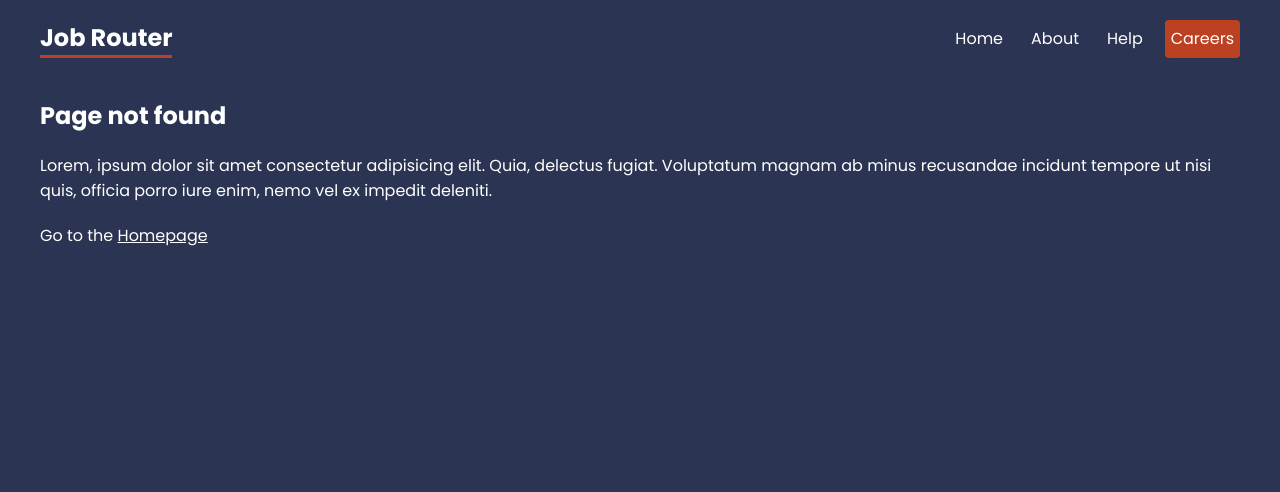
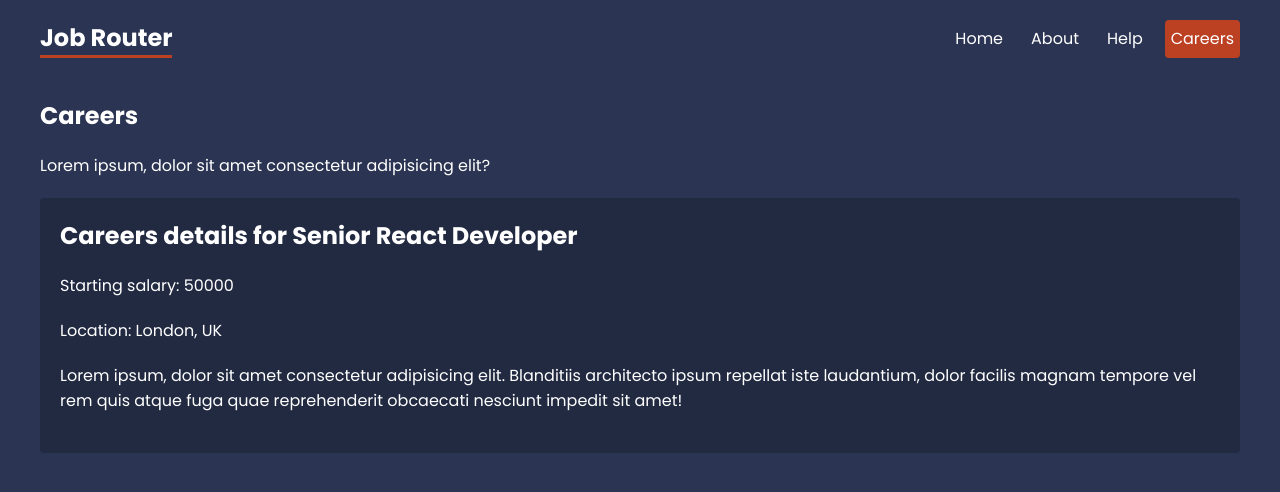
Before and after one commit to poju3185/react-job-router, a React (Create React App) app: page /careers/1 in a window 1280 px wide. Shown: the top 492 px of the page. Built offline with nearby package versions, Linux system fonts and the light colour scheme; data requests are answered from the project's data file.

Commit message:
Add career details page

```diff
--- a/src/App.js
+++ b/src/App.js
@@ -11,12 +11,15 @@
 import Faq from "./pages/help/Faq";
 import Contact from "./pages/help/Contact";
 import NotFound from "./pages/NotFound";
+import Careers, { careersLoader } from "./pages/careers/Careers";
+import CareerDetails, {
+  careerDetailsLoader,
+} from "./pages/careers/CareerDetails";
 
 // layouyts
 import RootLayout from "./layouts/RootLayout";
 import HelpLayout from "./layouts/HelpLayout";
 import CareersLayout from "./layouts/CareersLayout";
-import Careers, { careersLoader } from "./pages/careers/Careers";
 
 const router = createBrowserRouter(
   createRoutesFromElements(
@@ -30,6 +33,11 @@
 
       <Route path="careers" element={<CareersLayout />}>
         <Route index element={<Careers />} loader={careersLoader} />
+        <Route
+          path=":id"
+          element={<CareerDetails />}
+          loader={careerDetailsLoader}
+        />
       </Route>
       <Route path="*" element={<NotFound />} />
     </Route>
--- a/src/index.css
+++ b/src/index.css
@@ -121,6 +121,11 @@
 }
 
 /* careers details */
-
+.career-details {
+  background: rgba(0,0,0,0.2);
+  padding: 20px;
+  border-radius: 4px;
+  margin: 20px 0;
+}
 
 /* breadcrumbs */
--- /dev/null
+++ b/src/pages/careers/CareerDetails.js
@@ -0,0 +1,30 @@
+import { useParams, useLoaderData } from "react-router-dom";
+
+export default function CareerDetails() {
+  const { id } = useParams();
+  const career = useLoaderData();
+
+  return (
+    <div className="career-details">
+      <h2>Careers details for {career.title}</h2>
+      <p>Starting salary: {career.salary}</p>
+      <p>Location: {career.location}</p>
+      <div className="details">
+        <p>
+          Lorem ipsum, dolor sit amet consectetur adipisicing elit. Blanditiis
+          architecto ipsum repellat iste laudantium, dolor facilis magnam
+          tempore vel rem quis atque fuga quae reprehenderit obcaecati nesciunt
+          impedit sit amet!
+        </p>
+      </div>
+    </div>
+  );
+}
+
+// loader function
+export const careerDetailsLoader = async ({ params }) => {
+  const { id } = params;
+  const res = await fetch(`http://localhost:8000/careers/${id}`);
+
+  return res.json();
+};
--- a/src/pages/careers/Careers.js
+++ b/src/pages/careers/Careers.js
@@ -6,7 +6,7 @@
   return (
     <div className="careers">
       {careers.map((career) => (
-        <Link to="/" key={career.id}>
+        <Link to={career.id.toString()} key={career.id}>
           <p>{career.title}</p>
           <p>{career.location}</p>
         </Link>
```
